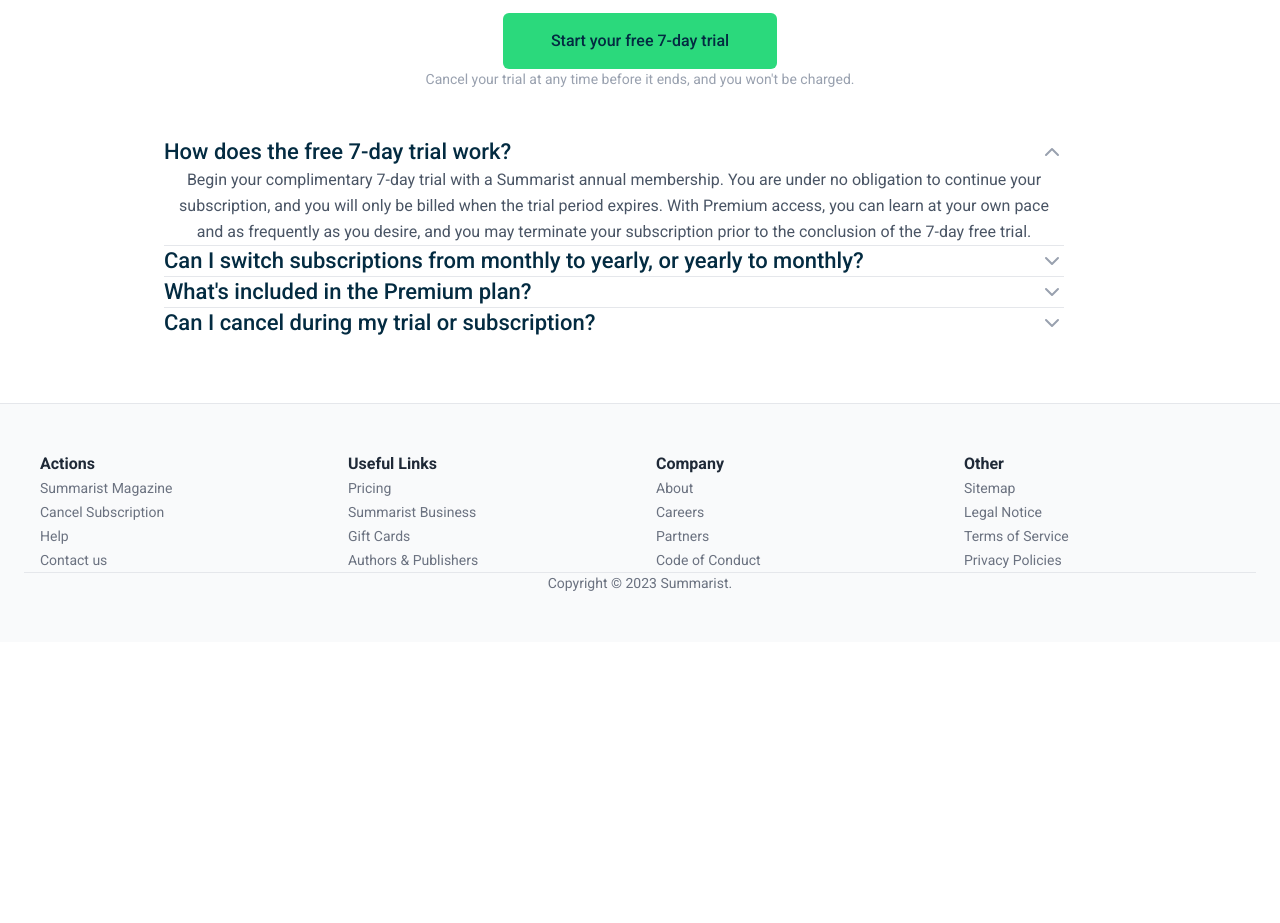
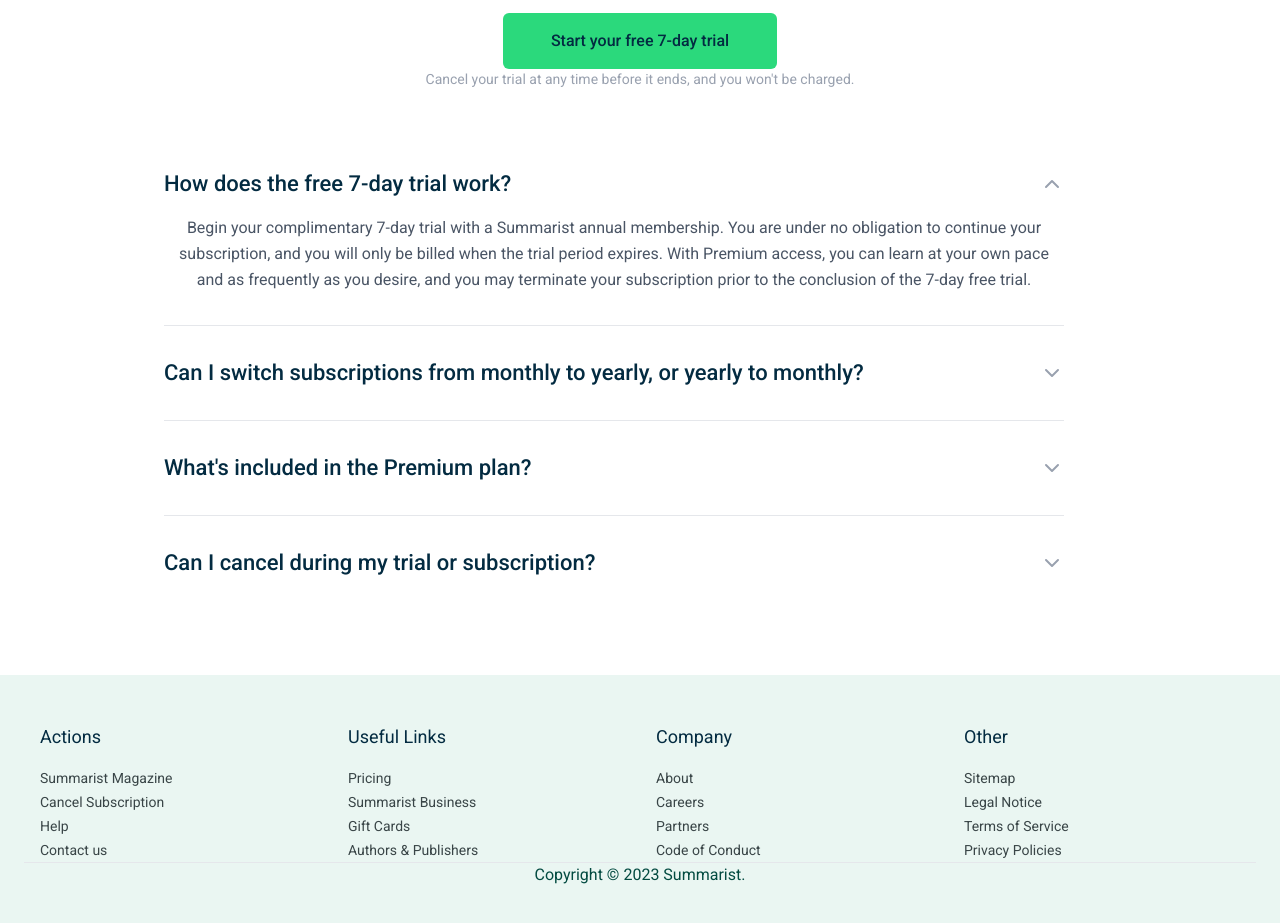
Before and after one commit to DerrickSimilien/Summarist-Virtual-Internship, a Next.js app: page /choose-plan in a window 1280 px wide. Shown: the part 1220-2143 px from the top of the page. Before the commit the page ends 1862 px from the top, so only its background shows below. Built offline with nearby package versions, Linux system fonts and the light colour scheme.

Commit message:
Initialized git repository

```diff
--- a/src/app/choose-plan/page.tsx
+++ b/src/app/choose-plan/page.tsx
@@ -362,12 +362,13 @@
             return (
               <div
                 key={item.id}
-                className={`${!isLast ? 'border-b border-gray-200' : ''} px-2 sm:px-4`}
+                className={`${!isLast ? 'border-b border-gray-200' : ''}`}
+                style={{ paddingTop: '32px', paddingBottom: '32px' }}
               >
                 <button
                   onClick={() => toggleFaq(item.id)}
-                  className="flex w-full items-center justify-between text-left py-6"
-                  style={{ background: 'transparent' }}
+                  className="flex w-full items-center justify-between text-left"
+                  style={{ background: 'transparent', border: 'none', padding: '0', cursor: 'pointer' }}
                   aria-expanded={isOpen}
                 >
                   <h3 className="text-[22px] leading-snug font-medium text-[#032B41] m-0">
@@ -381,7 +382,7 @@
                 </button>
 
                 {isOpen && (
-                  <div className="text-[16px] leading-relaxed text-gray-600 pb-6">
+                  <div className="text-[16px] leading-relaxed text-gray-600" style={{ paddingTop: '16px' }}>
                     {item.a}
                   </div>
                 )}
@@ -392,36 +393,34 @@
       </div>
 
       <footer
-        className="border-t"
         style={{
-          borderTop: '1px solid #E5E7EB',
-          backgroundColor: '#F9FAFB',
+          backgroundColor: '#EAF6F2',
           padding: '48px 24px',
         }}
       >
         <div className="grid grid-cols-2 md:grid-cols-4 gap-8" style={{ maxWidth: '1200px', margin: '0 auto' }}>
           <div>
-            <h4 className="font-bold mb-4" style={{ color: '#1F2937', fontSize: '16px' }}>
+            <h4 style={{ color: '#032B41', fontSize: '18px', fontFamily: 'Roboto, sans-serif', margin: '0px 0px 16px' }}>
               Actions
             </h4>
             <ul className="space-y-2">
               <li>
-                <a href="#" style={{ color: '#6B7280', fontSize: '14px' }}>
+                <a href="#" style={{ color: '#394547', fontSize: '14px', fontFamily: 'Roboto, sans-serif' }}>
                   Summarist Magazine
                 </a>
               </li>
               <li>
-                <a href="#" style={{ color: '#6B7280', fontSize: '14px' }}>
+                <a href="#" style={{ color: '#394547', fontSize: '14px', fontFamily: 'Roboto, sans-serif' }}>
                   Cancel Subscription
                 </a>
               </li>
               <li>
-                <a href="#" style={{ color: '#6B7280', fontSize: '14px' }}>
+                <a href="#" style={{ color: '#394547', fontSize: '14px', fontFamily: 'Roboto, sans-serif' }}>
                   Help
                 </a>
               </li>
               <li>
-                <a href="#" style={{ color: '#6B7280', fontSize: '14px' }}>
+                <a href="#" style={{ color: '#394547', fontSize: '14px', fontFamily: 'Roboto, sans-serif' }}>
                   Contact us
                 </a>
               </li>
@@ -429,27 +428,27 @@
           </div>
 
           <div>
-            <h4 className="font-bold mb-4" style={{ color: '#1F2937', fontSize: '16px' }}>
+            <h4 style={{ color: '#032B41', fontSize: '18px', fontFamily: 'Roboto, sans-serif', margin: '0px 0px 16px' }}>
               Useful Links
             </h4>
             <ul className="space-y-2">
               <li>
-                <a href="#" style={{ color: '#6B7280', fontSize: '14px' }}>
+                <a href="#" style={{ color: '#394547', fontSize: '14px', fontFamily: 'Roboto, sans-serif' }}>
                   Pricing
                 </a>
               </li>
               <li>
-                <a href="#" style={{ color: '#6B7280', fontSize: '14px' }}>
+                <a href="#" style={{ color: '#394547', fontSize: '14px', fontFamily: 'Roboto, sans-serif' }}>
                   Summarist Business
                 </a>
               </li>
               <li>
-                <a href="#" style={{ color: '#6B7280', fontSize: '14px' }}>
+                <a href="#" style={{ color: '#394547', fontSize: '14px', fontFamily: 'Roboto, sans-serif' }}>
                   Gift Cards
                 </a>
               </li>
               <li>
-                <a href="#" style={{ color: '#6B7280', fontSize: '14px' }}>
+                <a href="#" style={{ color: '#394547', fontSize: '14px', fontFamily: 'Roboto, sans-serif' }}>
                   Authors &amp; Publishers
                 </a>
               </li>
@@ -457,27 +456,27 @@
           </div>
 
           <div>
-            <h4 className="font-bold mb-4" style={{ color: '#1F2937', fontSize: '16px' }}>
+            <h4 style={{ color: '#032B41', fontSize: '18px', fontFamily: 'Roboto, sans-serif', margin: '0px 0px 16px' }}>
               Company
             </h4>
             <ul className="space-y-2">
               <li>
-                <a href="#" style={{ color: '#6B7280', fontSize: '14px' }}>
+                <a href="#" style={{ color: '#394547', fontSize: '14px', fontFamily: 'Roboto, sans-serif' }}>
                   About
                 </a>
               </li>
               <li>
-                <a href="#" style={{ color: '#6B7280', fontSize: '14px' }}>
+                <a href="#" style={{ color: '#394547', fontSize: '14px', fontFamily: 'Roboto, sans-serif' }}>
                   Careers
                 </a>
               </li>
               <li>
-                <a href="#" style={{ color: '#6B7280', fontSize: '14px' }}>
+                <a href="#" style={{ color: '#394547', fontSize: '14px', fontFamily: 'Roboto, sans-serif' }}>
                   Partners
                 </a>
               </li>
               <li>
-                <a href="#" style={{ color: '#6B7280', fontSize: '14px' }}>
+                <a href="#" style={{ color: '#394547', fontSize: '14px', fontFamily: 'Roboto, sans-serif' }}>
                   Code of Conduct
                 </a>
               </li>
@@ -485,27 +484,27 @@
           </div>
 
           <div>
-            <h4 className="font-bold mb-4" style={{ color: '#1F2937', fontSize: '16px' }}>
+            <h4 style={{ color: '#032B41', fontSize: '18px', fontFamily: 'Roboto, sans-serif', margin: '0px 0px 16px' }}>
               Other
             </h4>
             <ul className="space-y-2">
               <li>
-                <a href="#" style={{ color: '#6B7280', fontSize: '14px' }}>
+                <a href="#" style={{ color: '#394547', fontSize: '14px', fontFamily: 'Roboto, sans-serif' }}>
                   Sitemap
                 </a>
               </li>
               <li>
-                <a href="#" style={{ color: '#6B7280', fontSize: '14px' }}>
+                <a href="#" style={{ color: '#394547', fontSize: '14px', fontFamily: 'Roboto, sans-serif' }}>
                   Legal Notice
                 </a>
               </li>
               <li>
-                <a href="#" style={{ color: '#6B7280', fontSize: '14px' }}>
+                <a href="#" style={{ color: '#394547', fontSize: '14px', fontFamily: 'Roboto, sans-serif' }}>
                   Terms of Service
                 </a>
               </li>
               <li>
-                <a href="#" style={{ color: '#6B7280', fontSize: '14px' }}>
+                <a href="#" style={{ color: '#394547', fontSize: '14px', fontFamily: 'Roboto, sans-serif' }}>
                   Privacy Policies
                 </a>
               </li>
@@ -514,7 +513,9 @@
         </div>
 
         <div className="text-center mt-8 pt-8 border-t" style={{ borderTop: '1px solid #E5E7EB' }}>
-          <p style={{ color: '#6B7280', fontSize: '14px' }}>Copyright © 2023 Summarist.</p>
+          <p style={{ color: '#034B41', fontSize: '16px', fontFamily: 'Roboto, sans-serif' }}>
+            Copyright © 2023 Summarist.
+          </p>
         </div>
       </footer>
 
```
